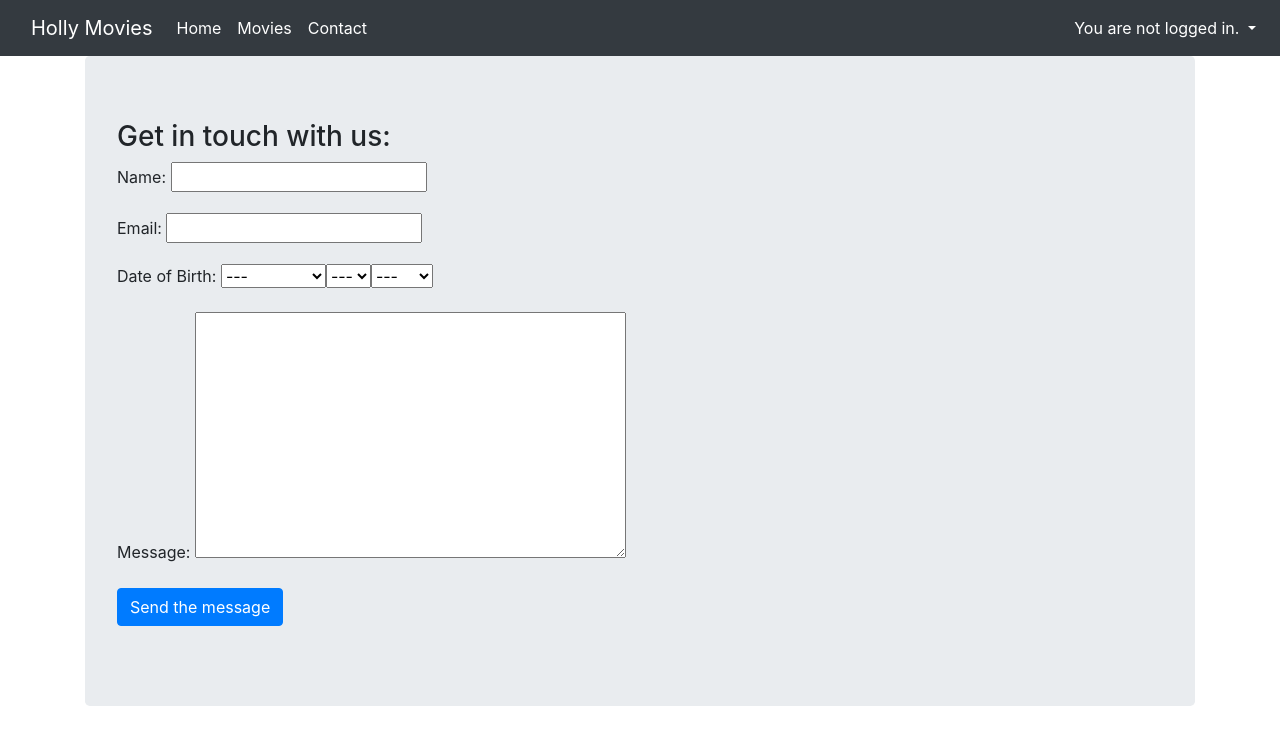
After one commit to Lafaiet/python7-backend, a Django app: page /contact in a window 1280 px wide. The commit adds this page. Shown: the top 745 px of the page. Run offline with Django 4.2, Linux system fonts and the light colour scheme; some libraries are stand-ins or nearby versions.

Commit message:
Adding contact page with form

```diff
--- a/hollymovies/hollymovies/urls.py
+++ b/hollymovies/hollymovies/urls.py
@@ -20,7 +20,7 @@ from viewer.views import (
     hello, calculator, MoviesListView,
     WelcomeView, MovieDetailView,
     CreateMovieView, UpdateMovie,
-    DeleteMovie
+    DeleteMovie, ContactView
 )
 
 
@@ -35,4 +35,5 @@ urlpatterns = [
     path('movies/<int:pk>/update', UpdateMovie.as_view(), name='update_movie'),
     path('movies/<int:pk>/delete', DeleteMovie.as_view(), name='delete_movie'),
     path('accounts/', include('django.contrib.auth.urls')),
+    path('contact', ContactView.as_view(), name='contact')
 ]
--- /dev/null
+++ b/hollymovies/viewer/forms.py
@@ -0,0 +1,8 @@
+from django import forms
+
+
+class ContactForm(forms.Form):
+    name = forms.CharField(max_length=50)
+    email = forms.EmailField()
+    birth_day = forms.DateField(widget=forms.SelectDateWidget, required=False, label='Date of Birth')
+    message = forms.CharField(max_length=500, widget=forms.Textarea)
--- a/hollymovies/viewer/templates/base.html
+++ b/hollymovies/viewer/templates/base.html
@@ -25,6 +25,9 @@
             </a>
             <a class="nav-item nav-link active" href="{% url 'movies' %}">
               Movies
+            </a>
+            <a class="nav-item nav-link active" href="{% url 'contact' %}">
+              Contact
             </a>
           </div>
         </div>
--- /dev/null
+++ b/hollymovies/viewer/templates/contact.html
@@ -0,0 +1,18 @@
+{% extends "base.html" %}
+
+{% block content %}
+
+<h3>Get in touch with us:</h3>
+
+<form method="post">
+
+    {% csrf_token %}
+
+    {{form.as_p}}
+
+    <input type="submit" value="Send the message" class="btn btn-primary">
+
+</form>
+
+
+{% endblock %}
--- a/hollymovies/viewer/templates/movies.html
+++ b/hollymovies/viewer/templates/movies.html
@@ -2,7 +2,9 @@
 
 {% block content %}
 
-<a href="{% url 'create_movie' %}">Create Movie</a>
+{% if perms.viewer.add_movie %}
+  <a href="{% url 'create_movie' %}">Create Movie</a>
+{% endif %}
 
 <hr>
 
--- a/hollymovies/viewer/views.py
+++ b/hollymovies/viewer/views.py
@@ -1,9 +1,10 @@
 import random
 from django.http import HttpResponse
 from django.shortcuts import render
-from django.views.generic import TemplateView, ListView, DetailView, CreateView, UpdateView, DeleteView
+from django.views.generic import TemplateView, ListView, DetailView, CreateView, UpdateView, DeleteView, FormView
 from django.contrib.auth.mixins import LoginRequiredMixin, PermissionRequiredMixin
 from viewer.models import Movie
+from viewer.forms import ContactForm
 from django.urls import reverse_lazy
 
 
@@ -68,3 +69,16 @@ class DeleteMovie(PermissionRequiredMixin, DeleteView):
     context_object_name = 'movie'
     success_url = reverse_lazy('movies')
     permission_required = 'viewer.delete_movie'
+
+
+class ContactView(FormView):
+    template_name = 'contact.html'
+    form_class = ContactForm
+    success_url = reverse_lazy('movies')
+
+    def form_valid(self, form):
+        result = super().form_valid(form)
+        cleaned_data = form.cleaned_data
+        print(cleaned_data)
+
+        return render(self.request, 'contact_sucess.html')
```
Also changed, not shown: hollymovies/viewer/templates/contact_sucess.html (added, +7 -0 lines), hollymovies/viewer/templates/movie_detail.html (+8 -2 lines).
